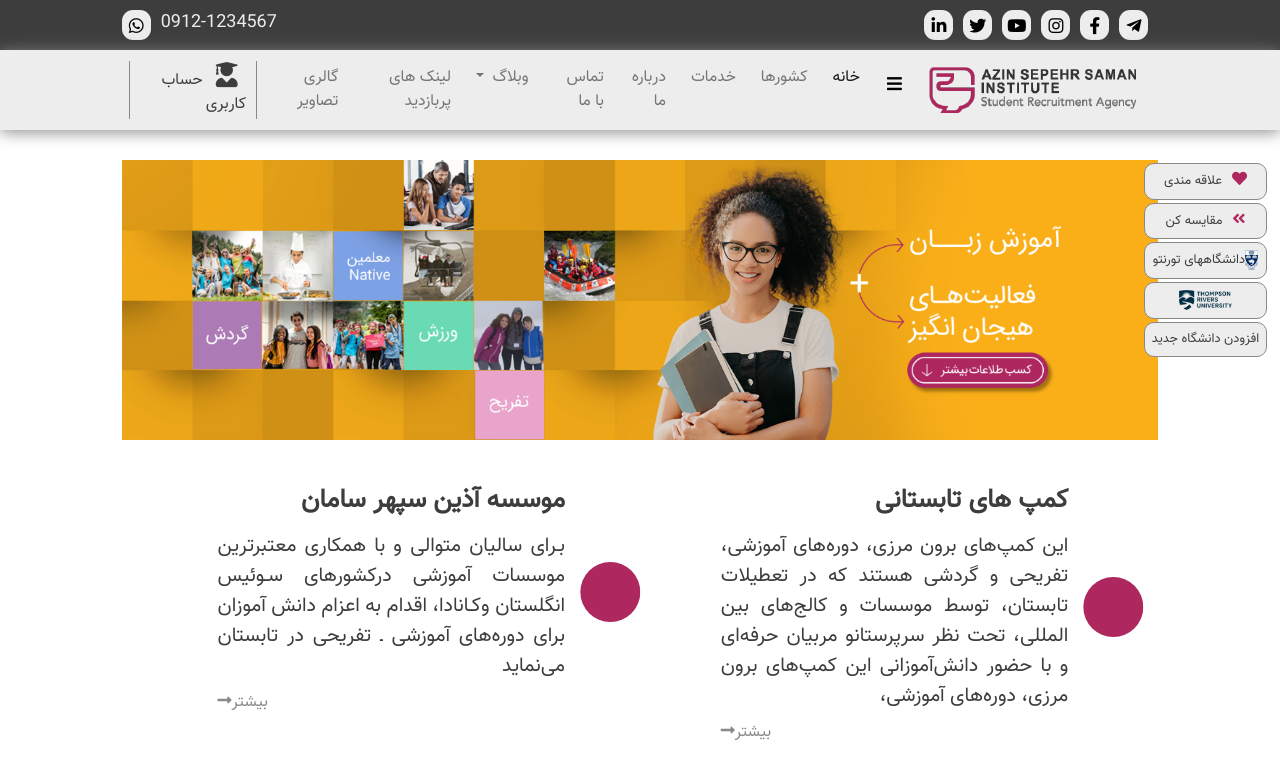
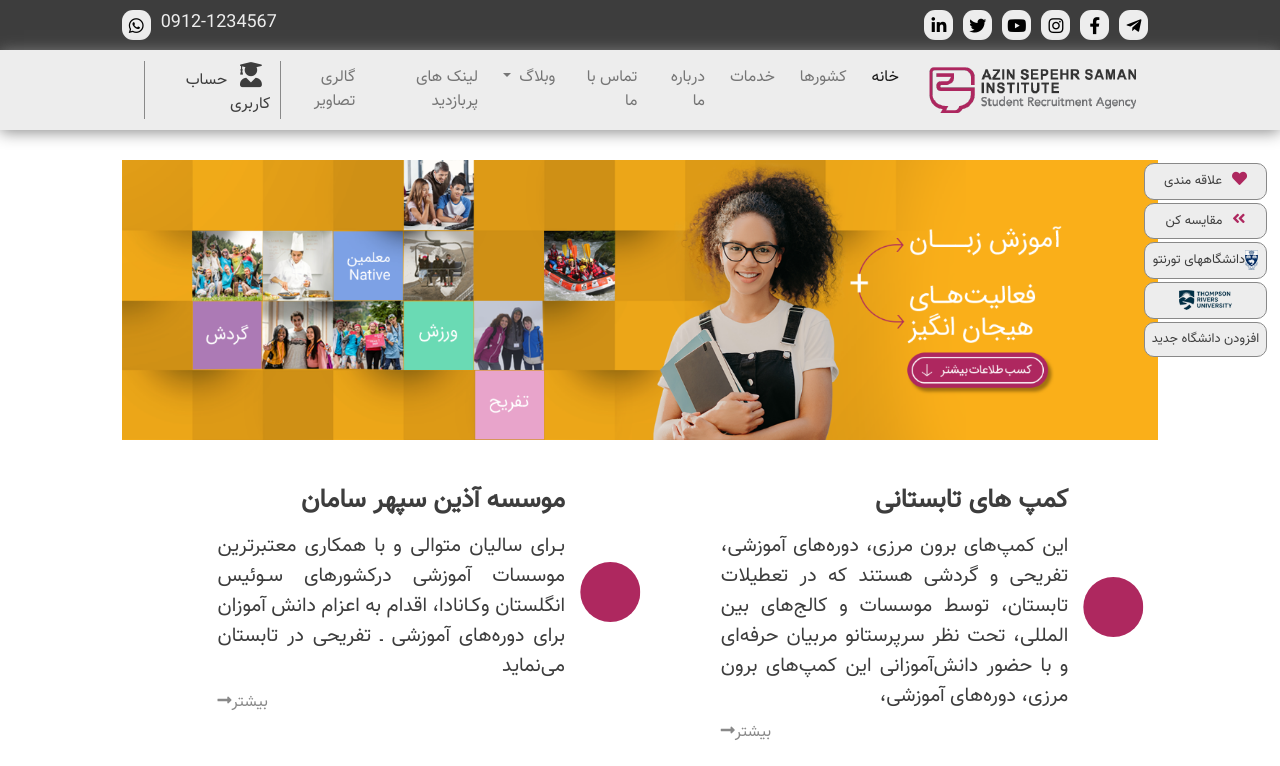
Before and after one commit to faezehbagheri/Scholarship, a website: page camp.html in a window 1280 px wide. Shown: the top 766 px of the page. Drawn offline with Linux system fonts and the light colour scheme; files whose address does not match are found by name.

Commit message:
some changes

```diff
--- a/camp.html
+++ b/camp.html
@@ -84,12 +84,12 @@
                 <a class="navbar-brand" href="#">
                     <img src="assets/img/logo.png" class="d-inline-block align-top" alt="">
                 </a>
-                <button type="button" class="navbar-toggle toggle-menu menu-left push-body pull-left"
+                <button type="button" class="navbar-toggle d-block d-md-none toggle-menu menu-left push-body pull-left"
                     data-toggle="collapse" data-target="#bs-example-navbar-collapse-1">
                     <i class="fas fa-bars mobile-header__icon"></i>
                 </button>
                 <div class="collapse navbar-collapse" id="navbarNavDropdown">
-                    <ul class="navbar-nav">
+                    <ul class="navbar-nav col-12">
                         <li class="nav-item active">
                             <a class="nav-link" href="#">خانه <span class="sr-only">(current)</span></a>
                         </li>
@@ -122,7 +122,7 @@
                         <li class="nav-item">
                             <a class="nav-link" href="#">گالری تصاویر</a>
                         </li>
-                        <a class="header__user">
+                        <a class="header__user ml-auto">
                             <i class="fas fa-user-graduate"></i>
                             حساب کاربری
                         </a>
```
Also changed, not shown: index.html (+3 -3 lines), master.html (+3 -3 lines), uni-list.html (+3 -3 lines), uni.html (+3 -3 lines).
